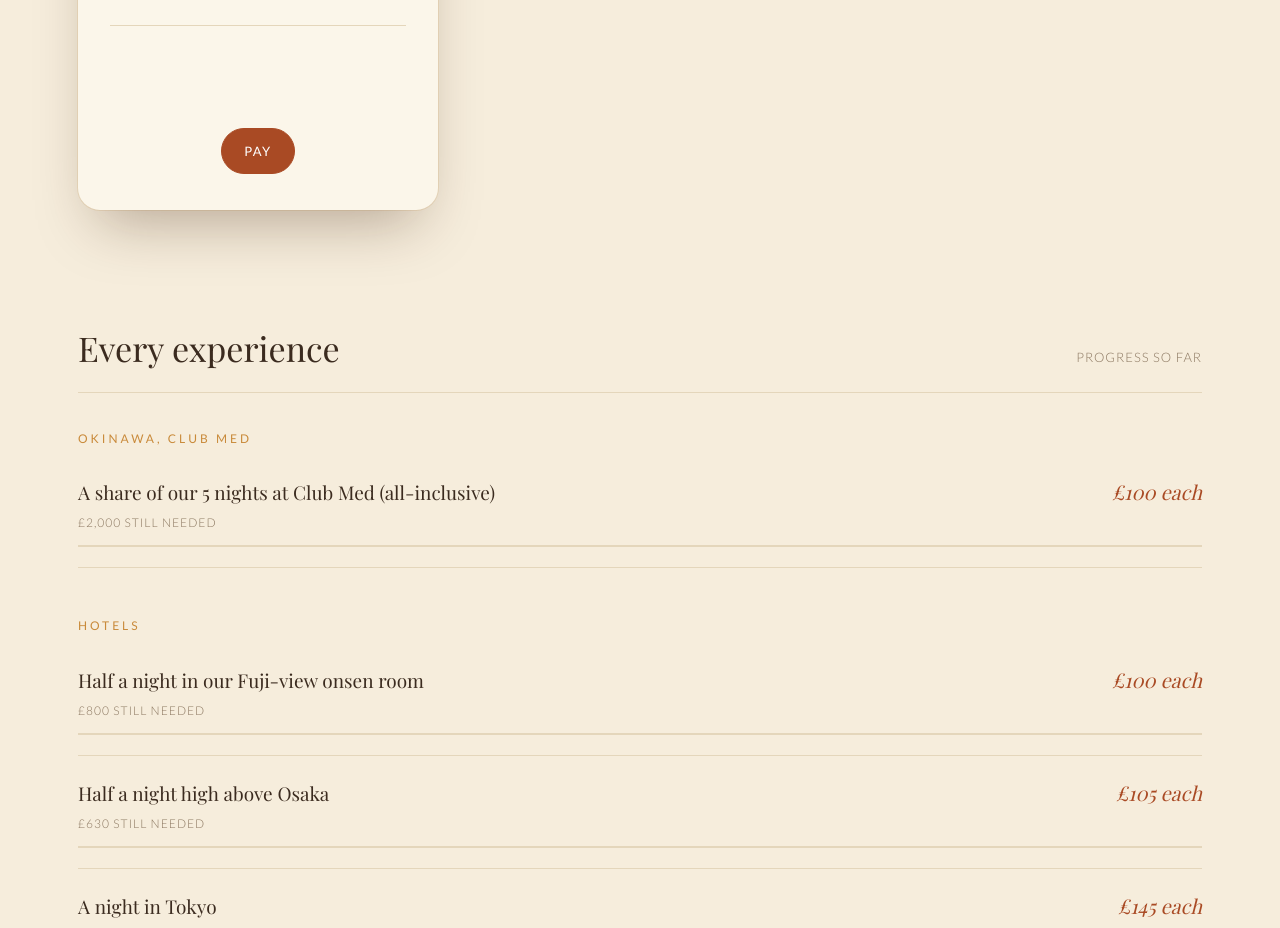
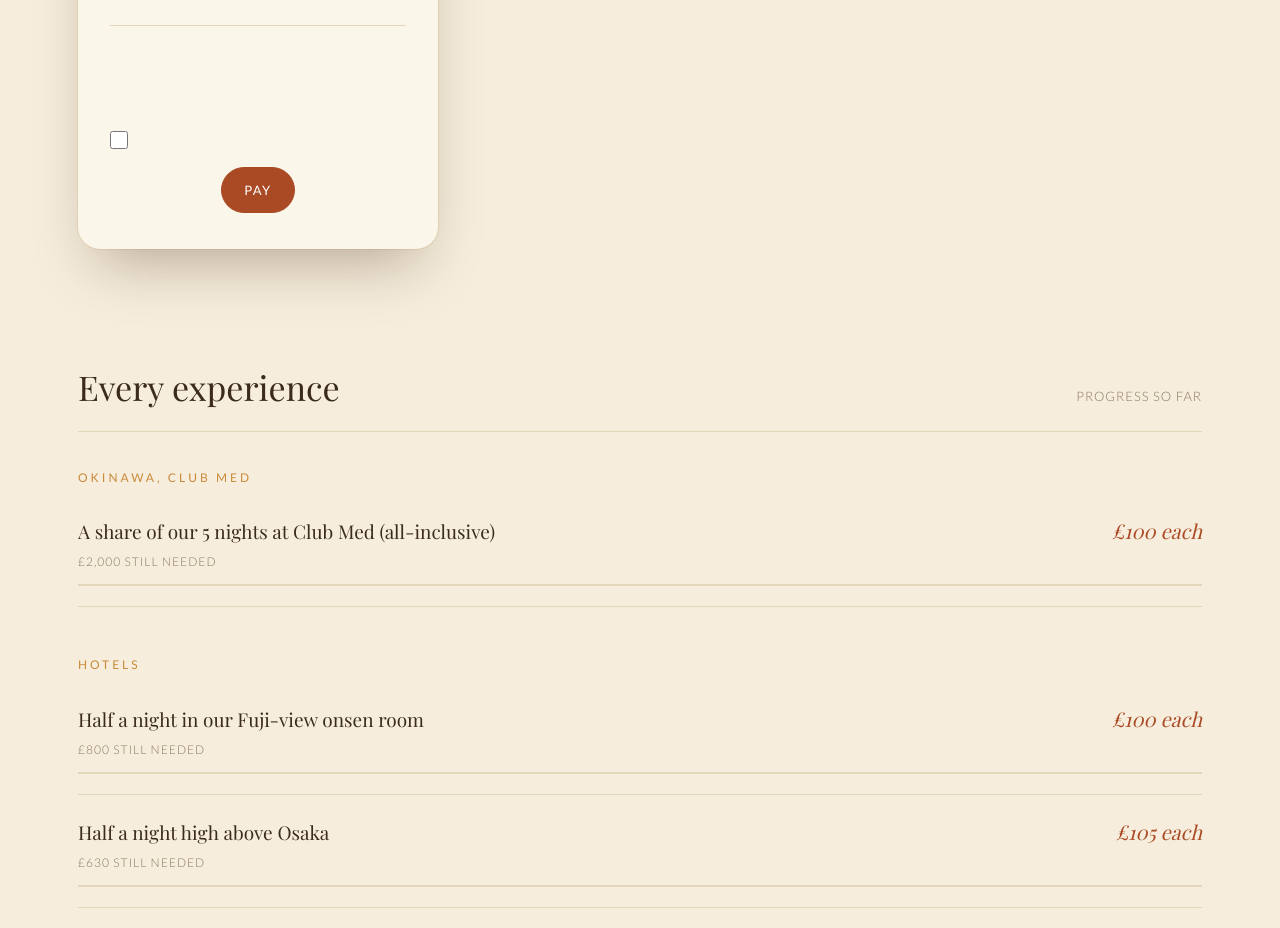
Before and after one commit to maddieprole-coder/Honeymoon-Funds, a plain HTML site: page index.html in a window 1280 px wide. Shown: the part 882-1810 px from the top of the page. Drawn offline with nearby package versions, Linux system fonts and the light colour scheme; no server answers; a web font is replaced by a local one.

Commit message:
Update index.html

```diff
--- a/index.html
+++ b/index.html
@@ -155,6 +155,28 @@
   .summary { margin-top: 28px; padding-top: 24px; border-top: 1px solid var(--line); }
   .total { font-family: var(--serif); font-size: 26px; color: var(--ink); min-height: 1.4em; }
   .total span { color: var(--ember); font-style: italic; }
+  .fee-option {
+    display: flex;
+    align-items: flex-start;
+    gap: 10px;
+    text-align: left;
+    font-size: 14px;
+    line-height: 1.5;
+    color: var(--muted);
+    margin: 0 0 18px;
+    cursor: pointer;
+  }
+  .fee-option input {
+    width: 18px;
+    height: 18px;
+    margin: 3px 0 0;
+    padding: 0;
+    font-size: 0;
+    border: initial;
+    background: initial;
+    accent-color: var(--ember);
+    flex-shrink: 0;
+  }
   .msg { min-height: 1.5em; color: var(--ember); font-size: 14px; margin: 8px 0 12px; }
 
   /* Results */
@@ -310,6 +332,10 @@
       <div class="summary">
         <div class="total" id="total"></div>
         <div class="msg" id="msg"></div>
+        <label class="fee-option">
+          <input type="checkbox" id="coverFees">
+          <span id="feeText"></span>
+        </label>
         <button id="pay">Pay</button>
       </div>
     </aside>
@@ -493,6 +519,10 @@ function render() {
   $("empty").style.display = current ? "none" : "block";
   if (!current) { $("total").textContent = ""; return; }
 
+  // Standard UK card fee (1.5% + 20p), shown as an optional extra the guest can choose to add.
+  const fee = Math.round((current.sum * 0.015 + 0.2) * 100) / 100;
+  $("feeText").textContent = "Help us receive 100% of your gift: add " + money(fee) + " to cover the card fee (1.5% + 20p)? Totally optional, and so kind if you can.";
+
   let delay = 0;
   for (const [i, amt] of current.alloc) {
     const e = EXPERIENCES[i];
@@ -608,7 +638,7 @@ $("pay").onclick = async () => {
     const res = await fetch(CHECKOUT_ENDPOINT, {
       method: "POST",
       headers: { "Content-Type": "text/plain" },
-      body: JSON.stringify({ name, message: $("message").value.trim(), allocation, total: current.sum })
+      body: JSON.stringify({ name, message: $("message").value.trim(), allocation, total: current.sum, coverFees: $("coverFees").checked })
     });
     const data = await res.json();
     if (data.url) window.location = data.url;
```
